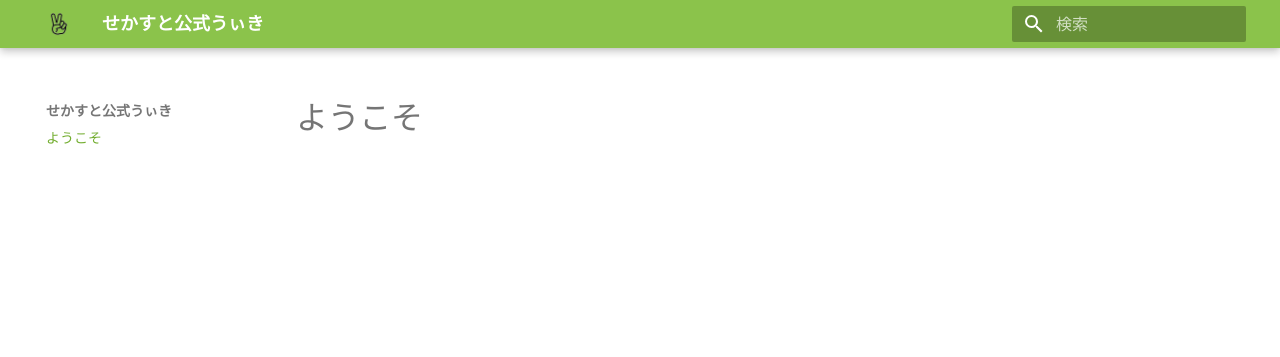
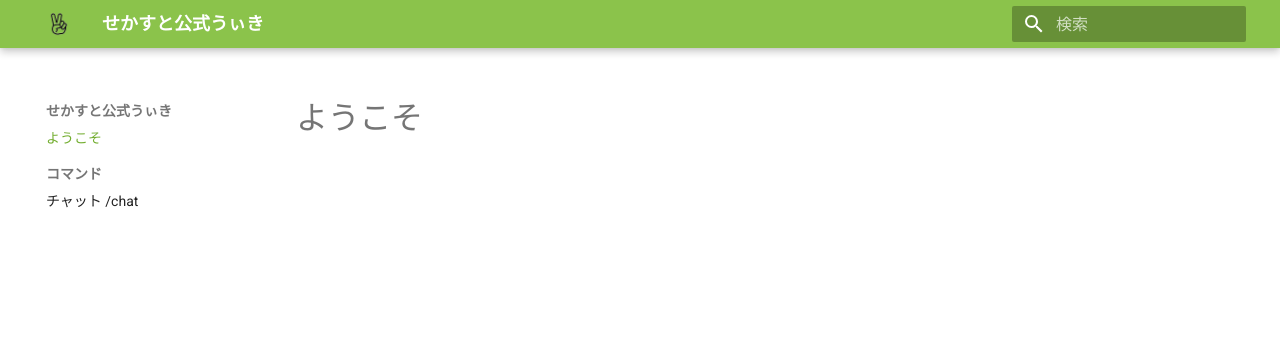
Before and after one commit to SecondStoryServer/Wiki, an MkDocs documentation site: the page built from docs/index.md, in a window 1280 px wide. Shown: the top 357 px of the page. Built offline with MkDocs 1.6.1 and Material for MkDocs 9.7.7, drawn with Linux system fonts in a browser that asks for light colours.

Commit message:
コマンド /chat を追加

```diff
--- a/mkdocs.yml
+++ b/mkdocs.yml
@@ -9,6 +9,9 @@ theme:
   palette:
     primary: light green
     accent: light green
+  features:
+    - navigation.sections
+    - toc.integrate
 
 markdown_extensions:
   - toc:
@@ -17,3 +20,8 @@ markdown_extensions:
 plugins:
   - search:
       lang: ja
+
+nav:
+  - "ようこそ": index.md
+  - "コマンド":
+    - "チャット /chat": command/chat.md
```
Also changed, not shown: docs/command/chat.md (added, +1 -0 lines).
